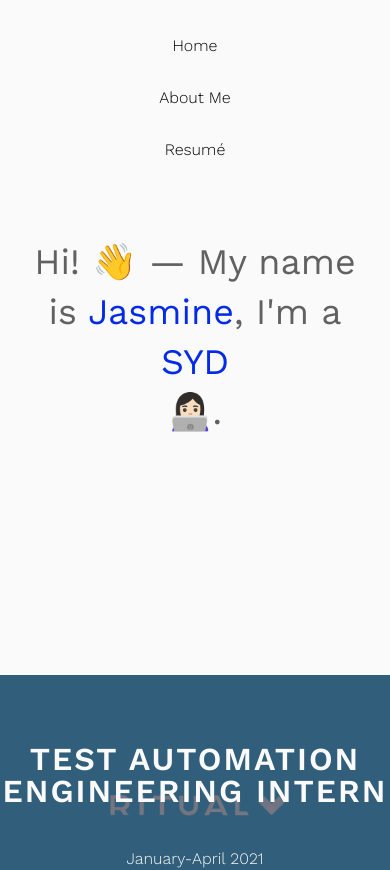
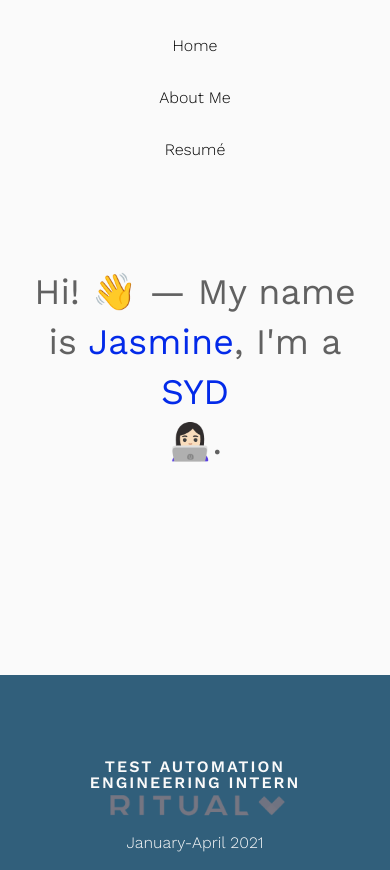
Before and after one commit to jasminejsun/jasminejsun.github.io, a plain HTML site: page index.html in a window 390 px wide. Shown: the top 870 px of the page. Drawn offline with nearby package versions, Linux system fonts and the light colour scheme.

Commit message:
updates for mobile

```diff
--- a/index.html
+++ b/index.html
@@ -20,9 +20,9 @@
       <a class="about-me-cursor" href="#">About Me</a>
       <a href="#">Resumé</a> <!-- Breaking the resume link until resume is ready -->
     </nav>
-    <div class ="navpadding"></div>
 
-		<div class="intro-text"> <!-- Seperates the text section from the arrow. -->
+		<div class="intro-text">
+      <div class ="maintextpadding"></div><!-- Seperates the text section from the arrow. -->
       <div class="Hi">
         <h1>Hi! 👋  &mdash; My name is <span class="blue">Jasmine</span>, I'm a
         <span class="blue" id="word"> </span>
--- a/style.css
+++ b/style.css
@@ -1,5 +1,9 @@
 .navpadding {
   padding:10px;
+}
+
+.maintextpadding {
+  padding:30px;
 }
 
 nav {
@@ -511,5 +515,9 @@ footer ul li a:hover:after {
         width: 95vw;
         height: 50vh;
     }
+
+    .project-text h2 {
+      font-size: 1em
+    }
 }
 /* END of styling mobile view for popUp */
```
